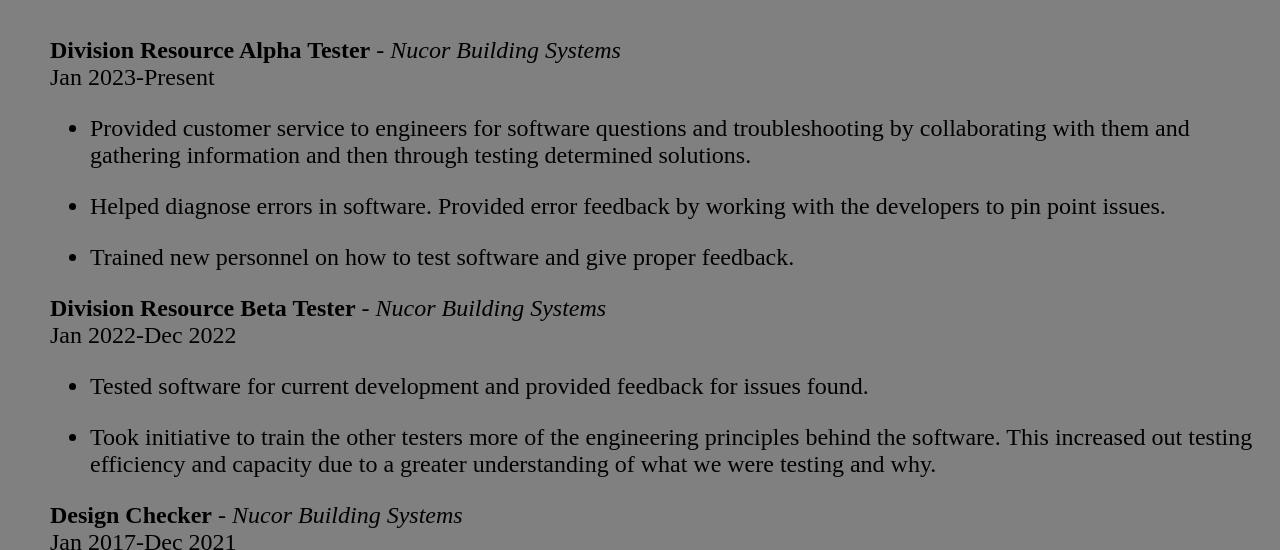
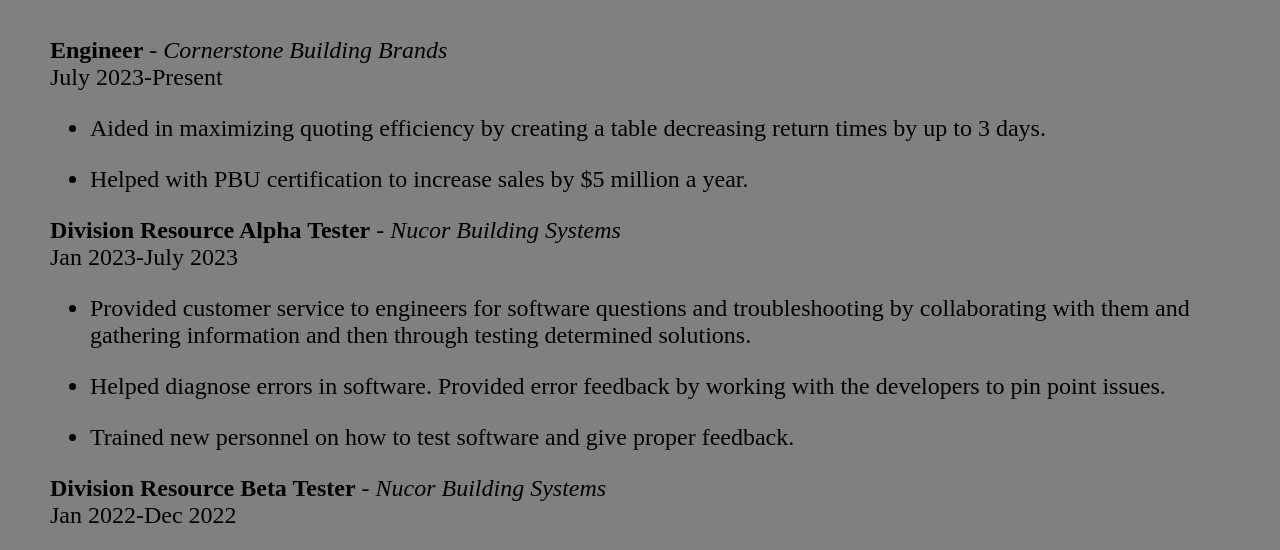
Before and after one commit to toddkendell/CV, a plain HTML site: page experience.html in a window 1280 px wide. Shown: the part 233-783 px from the top of the page. Drawn offline with Linux system fonts and the light colour scheme.

Commit message:
update cv resume
update cv resume

```diff
--- a/experience.html
+++ b/experience.html
@@ -24,13 +24,42 @@
 
     </div>
     <div>
+         <div class="job">
+            <tr>
+                <div class="job-role">
+                    <td><strong>Engineer</strong> - <span>Cornerstone Building Brands</span></td>
+                </div>
+                <div class="job-date">
+                    <td>July 2023-Present</td>
+                </div>
+            </tr>
+            <tr>
+                <div class="job-description">
+                    <td>
+                        <ul>
+                            <li>Aided in maximizing quoting efficiency by creating a table decreasing return times by up to 3 days.</li>
+                        </ul>
+                    </td>
+                </div>
+            </tr>
+            <tr>
+                <div class="job-description">
+                    <td>
+                        <ul>
+                            <li>Helped with PBU certification to increase sales by $5 million a year.</li>
+                        </ul>
+                    </td>
+                </div>
+            </tr>
+        </div>
+
         <div class="job">
             <tr>
                 <div class="job-role">
                     <td><strong>Division Resource Alpha Tester</strong> - <span>Nucor Building Systems</span></td>
                 </div>
                 <div class="job-date">
-                    <td>Jan 2023-Present</td>
+                    <td>Jan 2023-July 2023</td>
                 </div>
             </tr>
             <tr>
```
